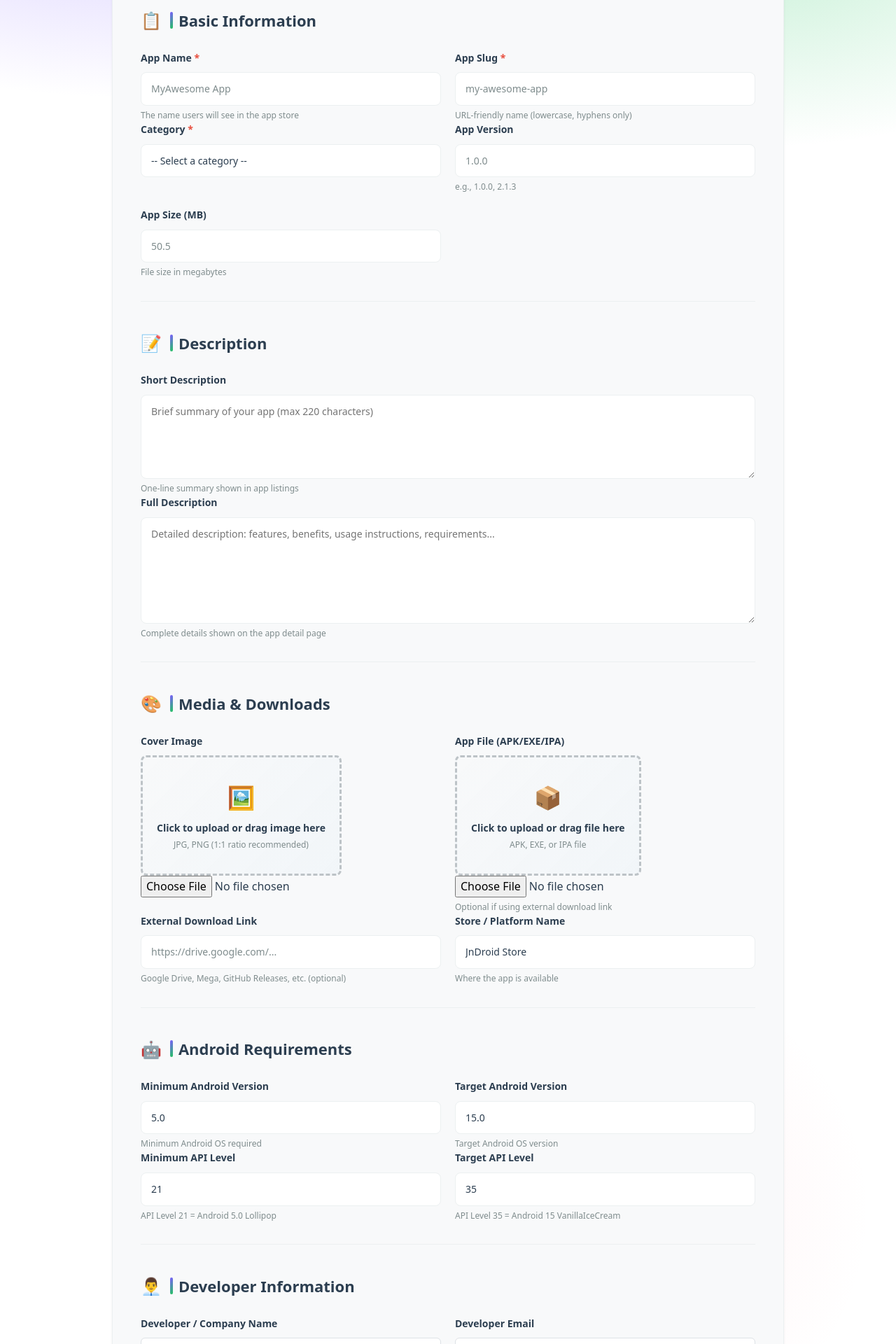
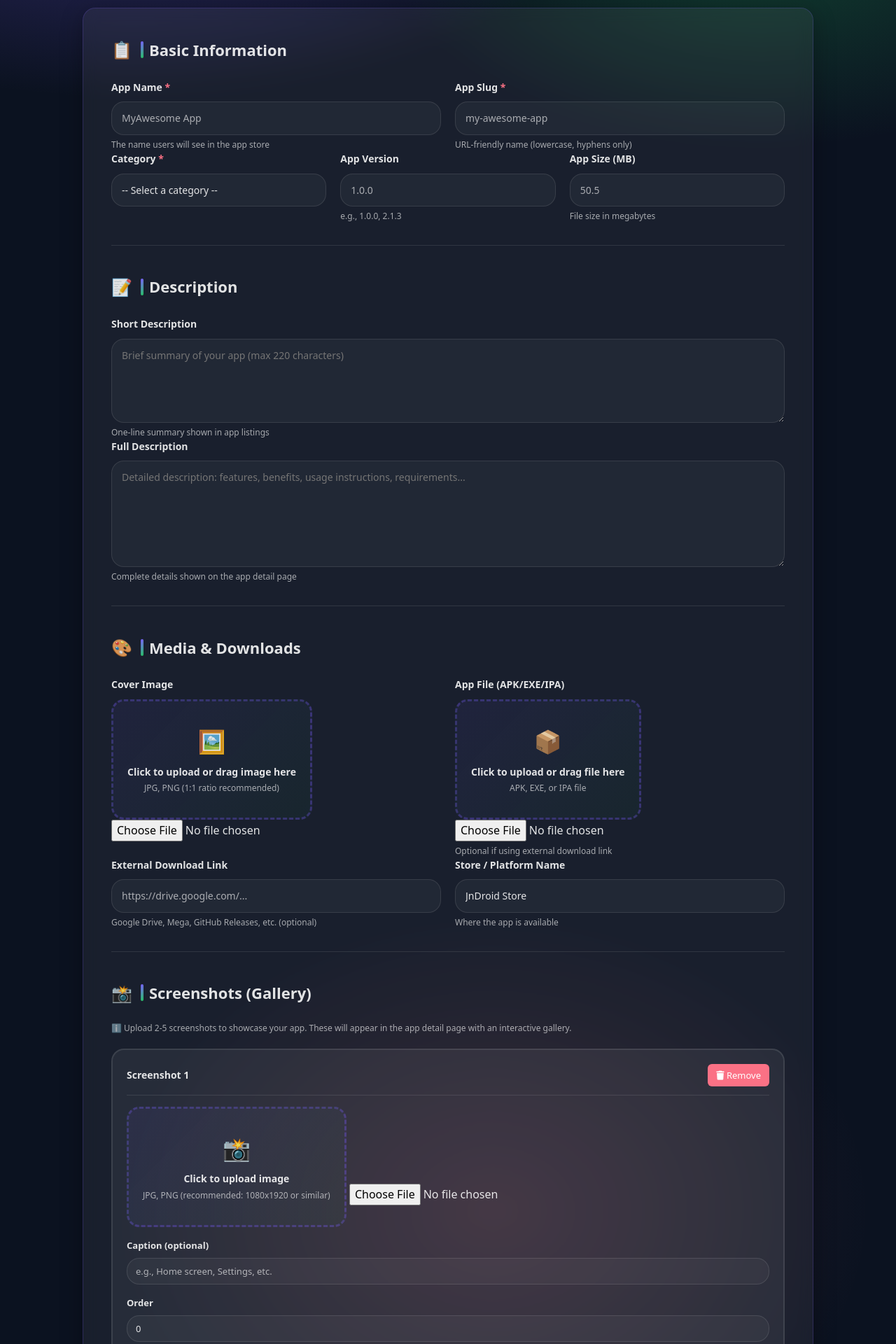
Before and after one commit to jndroid000/jndroid.store, a Django app: page /apps/upload/ in a window 1280 px wide. Shown: the part 480-2400 px from the top of the page at 70% size. Run offline with Django 5.2, Linux system fonts and the light colour scheme; the visitor is signed in with stand-in values (Sample User, id 1); data that the repository does not hold is empty.

Commit message:
Update app upload page styling and templates

```diff
--- a/apps/forms.py
+++ b/apps/forms.py
@@ -1,6 +1,6 @@
 from django import forms
 from django.core.exceptions import ValidationError
-from .models import App, AppVersion, CopyrightClaim, CopyrightInfringementReport
+from .models import App, AppVersion, CopyrightClaim, CopyrightInfringementReport, AppScreenshot
 import os
 
 
@@ -505,6 +505,53 @@ class CopyrightInfringementReportForm(forms.ModelForm):
         }
 
 
+class AppScreenshotForm(forms.ModelForm):
+    """Form for uploading app screenshots"""
+
+    MAX_IMAGE_SIZE = 10 * 1024 * 1024  # 10 MB
+    ALLOWED_IMG_EXTENSIONS = {'.jpg', '.jpeg', '.png', '.gif', '.webp'}
+
+    def clean_image(self):
+        """Validate screenshot image file size and format"""
+        image = self.cleaned_data.get('image')
+        if image:
+            # Check file size
+            if image.size > self.MAX_IMAGE_SIZE:
+                raise ValidationError(
+                    f"Image file is too large. Maximum size is 10 MB. "
+                    f"Your file is {image.size / (1024 * 1024):.2f} MB."
+                )
+
+            # Check file extension
+            ext = os.path.splitext(image.name)[1].lower()
+            if ext not in self.ALLOWED_IMG_EXTENSIONS:
+                raise ValidationError(
+                    f"Image format '{ext}' is not allowed. "
+                    f"Please use JPG, PNG, GIF, or WebP."
+                )
+        return image
+
+    class Meta:
+        model = AppScreenshot
+        fields = ['image', 'caption', 'order']
+        widgets = {
+            'image': forms.FileInput(attrs={
+                'class': 'form-control',
+                'accept': 'image/*',
+            }),
+            'caption': forms.TextInput(attrs={
+                'class': 'form-control',
+                'placeholder': 'e.g., "Home screen", "Settings" (optional)',
+                'maxlength': '200',
+            }),
+            'order': forms.NumberInput(attrs={
+                'class': 'form-control',
+                'min': '0',
+                'placeholder': '0',
+            }),
+        }
+
+
 class AppCopyrightBadgeForm(forms.Form):
     """Simple form to request copyright verification badge"""
 
--- a/apps/views.py
+++ b/apps/views.py
@@ -10,7 +10,7 @@ from django.http import JsonResponse
 from django.views.decorators.cache import cache_page
 from django.utils import timezone
 
-from .models import App, CopyrightClaim, CopyrightInfringementReport
+from .models import App, CopyrightClaim, CopyrightInfringementReport, AppScreenshot
 from .forms import AppUploadForm, AppTakedownRequestForm, CopyrightInfringementReportForm
 from categories.models import Category
 
@@ -131,6 +131,17 @@ def app_upload(request):
                     app = form.save(commit=False)
                     app.owner = request.user
                     app.save()
+
+                    # Handle screenshot uploads
+                    screenshots = request.FILES.getlist('screenshots')
+                    for i, screenshot in enumerate(screenshots):
+                        if screenshot:
+                            AppScreenshot.objects.create(
+                                app=app,
+                                image=screenshot,
+                                order=i,
+                            )
+
                     messages.success(
                         request,
                         f"✅ Success! '{app.title}' has been uploaded to JnDroid Store.",
--- a/static/css/app_upload.css
+++ b/static/css/app_upload.css
@@ -3,49 +3,36 @@
    ============================================ */
 
 :root {
-  /* Colors */
-  --primary: #3498db;
-  --primary-rgb: 52, 152, 219;
-  --success: #27ae60;
-  --danger: #e74c3c;
-  --warning: #f39c12;
-  --info: #2980b9;
+  /* Colors - Matching Site Theme */
+  --primary: #7c5cff;
+  --primary-rgb: 124, 92, 255;
+  --success: #22c55e;
+  --danger: #fb7185;
+  --warning: #f59e0b;
+  --info: #0ea5e9;
 
   /* Backgrounds */
-  --bg: #ffffff;
-  --bg-secondary: #f8f9fa;
-  --bg-tertiary: #ecf0f1;
+  --bg: #0b1220;
+  --bg-secondary: rgba(255,255,255,0.06);
+  --bg-tertiary: rgba(255,255,255,0.08);
 
   /* Text Colors */
-  --text: #2c3e50;
-  --text-secondary: #34495e;
-  --text-muted: #7f8c8d;
+  --text: rgba(255,255,255,0.88);
+  --text-secondary: rgba(255,255,255,0.74);
+  --text-muted: rgba(255,255,255,0.62);
 
   /* Borders & Lines */
-  --line: #ecf0f1;
-  --line-dark: #bdc3c7;
+  --line: rgba(255,255,255,0.10);
+  --line-dark: rgba(255,255,255,0.15);
 
   /* Spacing */
-  --radius: 8px;
-  --radius-lg: 12px;
+  --radius: 18px;
+  --radius-lg: 18px;
 
   /* Shadows */
-  --shadow-sm: 0 2px 4px rgba(0, 0, 0, 0.05);
-  --shadow-md: 0 4px 8px rgba(0, 0, 0, 0.1);
-  --shadow-lg: 0 8px 16px rgba(0, 0, 0, 0.15);
-}
-
-@media (prefers-color-scheme: dark) {
-  :root {
-    --bg: #1a1a1a;
-    --bg-secondary: #2d2d2d;
-    --bg-tertiary: #3a3a3a;
-    --text: #ecf0f1;
-    --text-secondary: #bdc3c7;
-    --text-muted: #95a5a6;
-    --line: #3a3a3a;
-    --line-dark: #555555;
-  }
+  --shadow-sm: 0 2px 4px rgba(0, 0, 0, 0.2);
+  --shadow-md: 0 4px 12px rgba(124, 92, 255, 0.15);
+  --shadow-lg: 0 8px 30px rgba(124, 92, 255, 0.2);
 }
 
 /* ============================================
@@ -53,7 +40,7 @@
    ============================================ */
 
 .upload-container {
-  max-width: 1000px;
+  max-width: 1200px;
   margin: 0 auto;
   padding: 40px 20px;
 }
@@ -130,11 +128,12 @@
    ============================================ */
 
 .upload-form {
-  background: var(--bg-secondary);
+  background: rgba(255,255,255,0.06);
   padding: 40px;
-  border-radius: var(--radius-lg);
-  border: 1px solid var(--line);
-  box-shadow: var(--shadow-sm);
+  border-radius: var(--radius);
+  border: 1px solid rgba(124,92,255,0.2);
+  backdrop-filter: blur(10px);
+  box-shadow: 0 8px 32px rgba(0,0,0,0.3);
 }
 
 .form-section {
@@ -198,9 +197,9 @@
 .form-textarea {
   width: 100%;
   padding: 12px 14px;
-  border: 1px solid var(--line);
+  border: 1px solid rgba(255,255,255,0.1);
   border-radius: var(--radius);
-  background: var(--bg);
+  background: rgba(255,255,255,0.04);
   color: var(--text);
   font-size: 14px;
   font-family: inherit;
@@ -348,17 +347,17 @@
 
 .file-upload-input {
   padding: 32px 20px;
-  border: 3px dashed var(--line-dark);
+  border: 3px dashed rgba(124,92,255,0.3);
   border-radius: var(--radius);
-  background: linear-gradient(135deg, transparent 0%, rgba(52, 152, 219, 0.03) 100%);
+  background: linear-gradient(135deg, rgba(124,92,255,0.08) 0%, rgba(34,197,94,0.04) 100%);
   text-align: center;
   cursor: pointer;
   transition: all 0.3s ease;
 }
 
 .file-upload-input:hover {
-  border-color: var(--primary);
-  background: rgba(52, 152, 219, 0.05);
+  border-color: rgba(124,92,255,0.6);
+  background: rgba(124,92,255,0.12);
 }
 
 .file-upload-input input[type="file"] {
--- a/templates/apps/app_upload.html
+++ b/templates/apps/app_upload.html
@@ -286,6 +286,26 @@
           <span class="form-help">Where the app is available</span>
         </div>
       </div>
+    </div>
+
+    <!-- Screenshots Section -->
+    <div class="form-section">
+      <div class="section-header">
+        <span class="section-emoji">📸</span>
+        <h2 class="section-title">Screenshots (Gallery)</h2>
+      </div>
+
+      <p class="form-help" style="margin-bottom: 20px;">
+        ℹ️ Upload 2-5 screenshots to showcase your app. These will appear in the app detail page with an interactive gallery.
+      </p>
+
+      <div id="screenshots-container">
+        <!-- Screenshots will be added here dynamically -->
+      </div>
+
+      <button type="button" id="add-screenshot-btn" class="btn btn-secondary" onclick="addScreenshot()">
+        <i class="fas fa-plus"></i> Add Screenshot
+      </button>
     </div>
 
     <!-- Android Requirements Section -->
@@ -860,4 +880,207 @@
     </ul>
   </div>
 </div>
+
+<script>
+let screenshotCount = 0;
+const MAX_SCREENSHOTS = 10;
+
+function addScreenshot() {
+  if (screenshotCount >= MAX_SCREENSHOTS) {
+    alert(`Maximum ${MAX_SCREENSHOTS} screenshots allowed!`);
+    return;
+  }
+
+  const container = document.getElementById('screenshots-container');
+  const screenshotId = screenshotCount++;
+
+  const screenshotDiv = document.createElement('div');
+  screenshotDiv.id = `screenshot-${screenshotId}`;
+  screenshotDiv.className = 'screenshot-item';
+  screenshotDiv.innerHTML = `
+    <div class="screenshot-box">
+      <div class="screenshot-header">
+        <span class="screenshot-num">Screenshot ${screenshotId + 1}</span>
+        <button type="button" class="btn-remove" onclick="removeScreenshot(${screenshotId})">
+          <i class="fas fa-trash"></i> Remove
+        </button>
+      </div>
+
+      <div class="screenshot-preview-area">
+        <label class="file-upload-input" for="screenshot-image-${screenshotId}">
+          <span class="file-upload-icon">📸</span>
+          <span class="file-upload-text">Click to upload image</span>
+          <span class="file-upload-subtext">JPG, PNG (recommended: 1080x1920 or similar)</span>
+        </label>
+        <input
+          type="file"
+          id="screenshot-image-${screenshotId}"
+          name="screenshots"
+          accept="image/*"
+          onchange="previewScreenshot(this, ${screenshotId})"
+        >
+        <div id="preview-${screenshotId}" class="screenshot-preview" style="display:none;">
+          <img id="previewImg-${screenshotId}" src="" alt="Preview">
+        </div>
+      </div>
+
+      <div class="form-group">
+        <label class="form-label">Caption (optional)</label>
+        <input
+          type="text"
+          class="form-input"
+          placeholder="e.g., Home screen, Settings, etc."
+          maxlength="200"
+        >
+      </div>
+
+      <div class="form-group">
+        <label class="form-label">Order</label>
+        <input
+          type="number"
+          class="form-input"
+          value="${screenshotId}"
+          min="0"
+          placeholder="0"
+        >
+      </div>
+    </div>
+  `;
+
+  container.appendChild(screenshotDiv);
+}
+
+function removeScreenshot(id) {
+  const elem = document.getElementById(`screenshot-${id}`);
+  if (elem) {
+    elem.remove();
+  }
+}
+
+function previewScreenshot(input, id) {
+  if (input.files && input.files[0]) {
+    const reader = new FileReader();
+    reader.onload = function(e) {
+      const preview = document.getElementById(`preview-${id}`);
+      const previewImg = document.getElementById(`previewImg-${id}`);
+      previewImg.src = e.target.result;
+      preview.style.display = 'block';
+    };
+    reader.readAsDataURL(input.files[0]);
+  }
+}
+
+// Add first screenshot by default
+document.addEventListener('DOMContentLoaded', function() {
+  addScreenshot();
+});
+</script>
+
+<style>
+.screenshot-item {
+  background: var(--bg-secondary);
+  border: 2px solid var(--line);
+  border-radius: var(--radius);
+  padding: 20px;
+  margin-bottom: 20px;
+  animation: slideIn 0.3s ease;
+}
+
+@keyframes slideIn {
+  from {
+    opacity: 0;
+    transform: translateY(-10px);
+  }
+  to {
+    opacity: 1;
+    transform: translateY(0);
+  }
+}
+
+.screenshot-box {
+  display: flex;
+  flex-direction: column;
+  gap: 16px;
+}
+
+.screenshot-header {
+  display: flex;
+  justify-content: space-between;
+  align-items: center;
+  padding-bottom: 12px;
+  border-bottom: 1px solid var(--line);
+}
+
+.screenshot-num {
+  font-weight: 600;
+  color: var(--text);
+  font-size: 14px;
+}
+
+.btn-remove {
+  background: var(--danger);
+  color: white;
+  border: none;
+  padding: 6px 12px;
+  border-radius: 6px;
+  cursor: pointer;
+  font-size: 13px;
+  transition: background 0.2s;
+}
+
+.btn-remove:hover {
+  background: #c82333;
+}
+
+.screenshot-preview-area {
+  position: relative;
+}
+
+.screenshot-preview {
+  margin-top: 12px;
+  border-radius: var(--radius);
+  overflow: hidden;
+  border: 2px solid var(--primary);
+  background: var(--bg-tertiary);
+  padding: 8px;
+}
+
+.screenshot-preview img {
+  max-width: 200px;
+  max-height: 300px;
+  border-radius: 6px;
+  display: block;
+}
+
+.screenshot-item .form-group {
+  margin: 0;
+}
+
+.screenshot-item .form-label {
+  font-size: 13px;
+  margin-bottom: 8px;
+}
+
+.screenshot-item .form-input {
+  font-size: 13px;
+  padding: 8px 12px;
+}
+
+@media (max-width: 768px) {
+  .screenshot-item {
+    padding: 16px;
+  }
+
+  .screenshot-header {
+    flex-direction: column;
+    align-items: flex-start;
+    gap: 12px;
+  }
+
+  .btn-remove {
+    width: 100%;
+  }
+}
+</style>
+
 {% endblock %}
```
Also changed, not shown: other parts of static/css/app_upload.css (+70 -54 lines).
